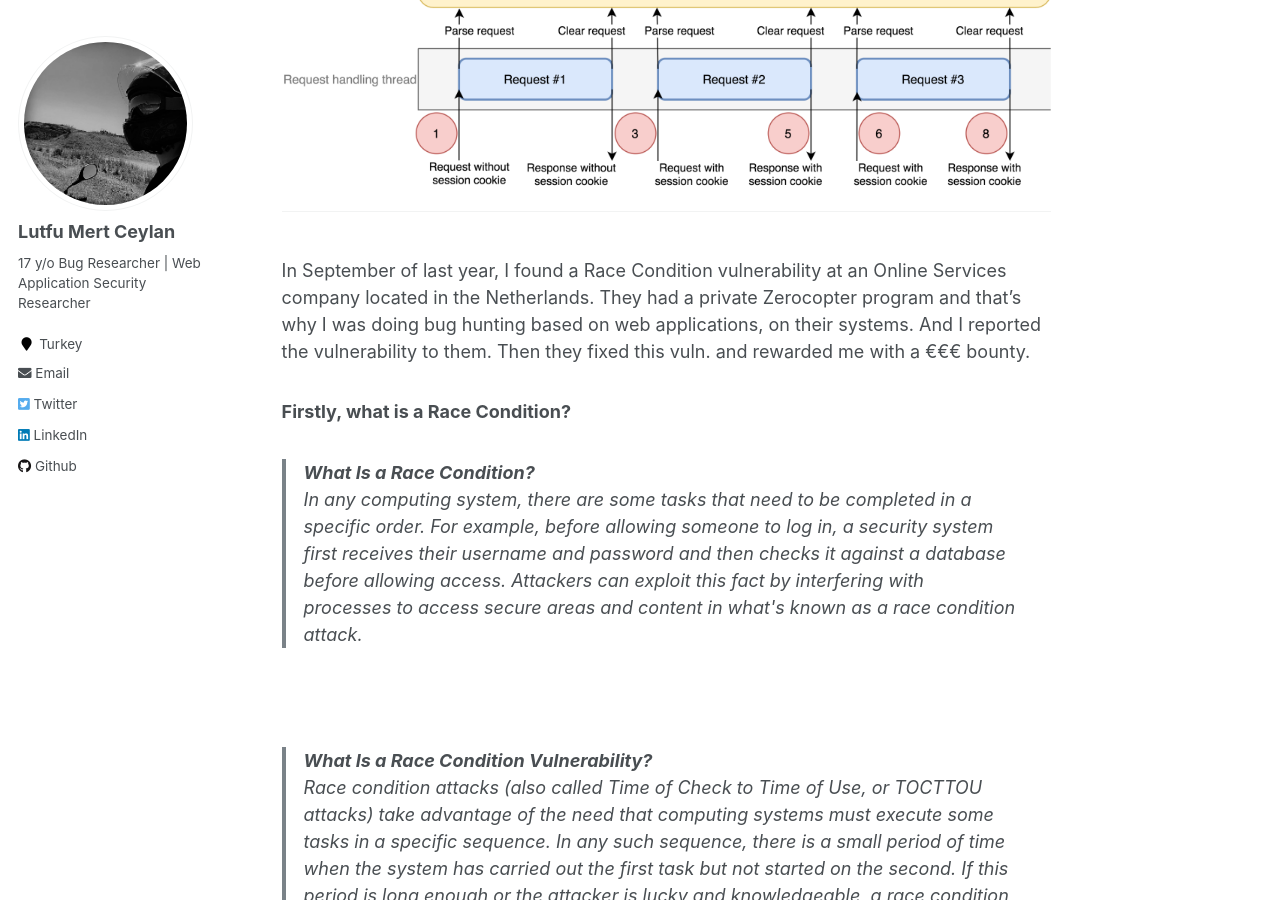
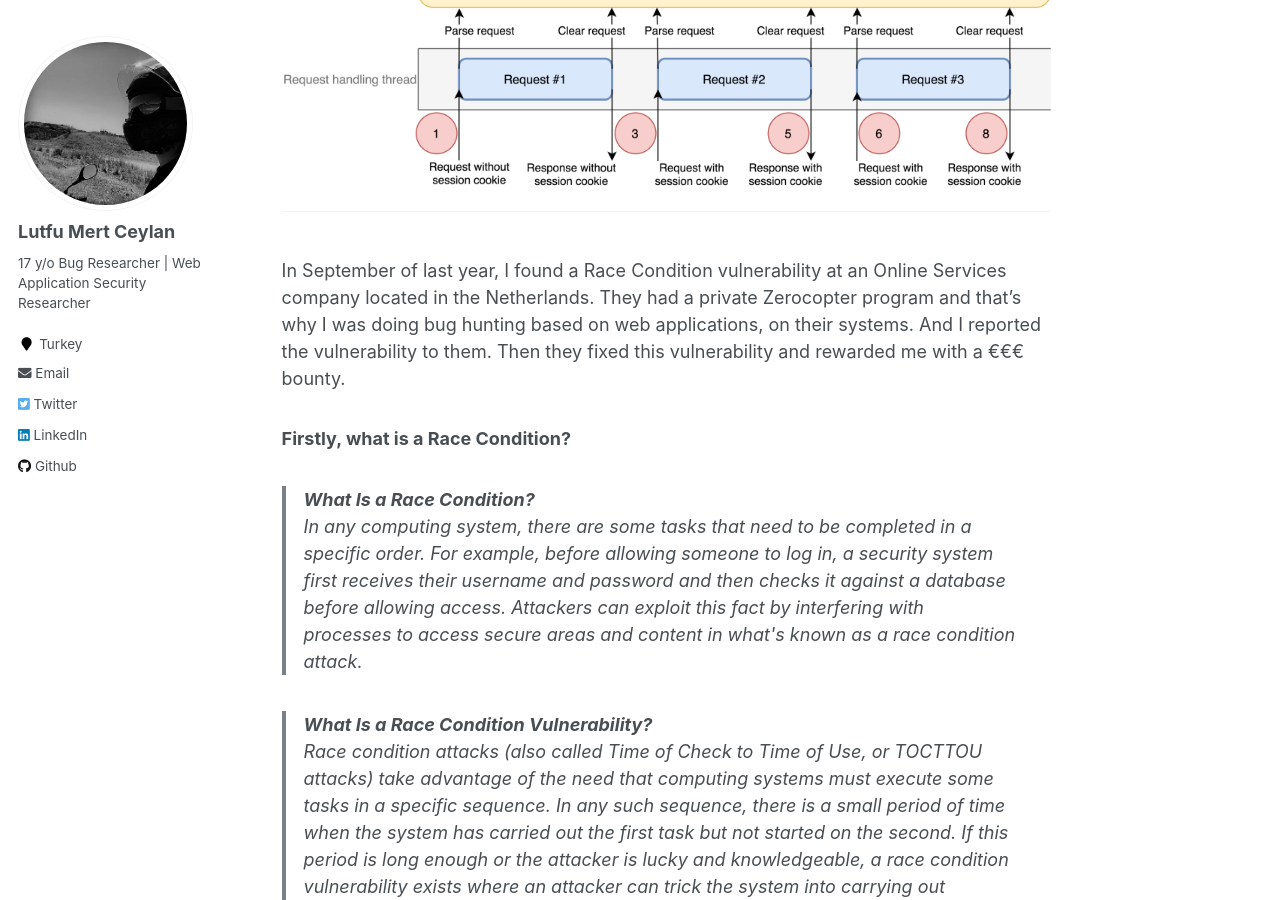
Before and after one commit to lutfumertceylan/mywebsite, a Jekyll site: the page built from _posts/2021-09-19-race-condition-limit-bypass.md, in a window 1280 px wide and 900 px high, scrolled down 396 px. Built offline with Jekyll 4.4.1, drawn with Linux system fonts in a browser that asks for light colours; comment, search, counter and statistics services are not loaded.

Commit message:
Update 2021-09-19-race-condition-limit-bypass.md

```diff
--- a/_posts/2021-09-19-race-condition-limit-bypass.md
+++ b/_posts/2021-09-19-race-condition-limit-bypass.md
@@ -16,7 +16,7 @@ excerpt: "In September of last year, I found a Race Condition vulnerability at a
 <img src="/images/race.png"><br>
 <hr><br>
 In September of last year, I found a Race Condition vulnerability at an Online Services company located in the Netherlands. They had a private Zerocopter
-program and that's why I was doing bug hunting based on web applications, on their systems. And I reported the vulnerability to them. Then they fixed this vuln. and rewarded me with a €€€ bounty.
+program and that's why I was doing bug hunting based on web applications, on their systems. And I reported the vulnerability to them. Then they fixed this vulnerability and rewarded me with a €€€ bounty.
 
 
 ### Firstly, what is a Race Condition?
@@ -24,14 +24,13 @@ program and that's why I was doing bug hunting based on web applications, on the
 <blockquote>
 <b>What Is a Race Condition?</b><br>
 In any computing system, there are some tasks that need to be completed in a specific order. For example, before allowing someone to log in, a security system first receives their username and password and then checks it against a database before allowing access. Attackers can exploit this fact by interfering with processes to access secure areas and content in what's known as a race condition attack.
-</blockquote> <br>
+</blockquote>
 <blockquote>
 <b>What Is a Race Condition Vulnerability?</b><br>
-Race condition attacks (also called Time of Check to Time of Use, or TOCTTOU attacks) take advantage of the need that computing systems must execute some tasks in a specific sequence. In any such sequence, there is a small period of time when the system has carried out the first task but not started on the second. If this period is long enough or the attacker is lucky and knowledgeable, a race condition vulnerability exists where an attacker can trick the system into carrying out unauthorized actions in addition to its normal processes.
- </blockquote><br>
+Race condition attacks (also called Time of Check to Time of Use, or TOCTTOU attacks) take advantage of the need that computing systems must execute some tasks in a specific sequence. In any such sequence, there is a small period of time when the system has carried out the first task but not started on the second. If this period is long enough or the attacker is lucky and knowledgeable, a race condition vulnerability exists where an attacker can trick the system into carrying out unauthorized actions in addition to its normal processes.<br>
+  There are two main ways this attack is carried out:
+ </blockquote>
 <blockquote>
-There are two main ways this attack is carried out:
- <br>
 <b>Interference by an untrusted process</b> - The attacker inserts a piece of code in between the steps of a secure process.
   <br><br>
 <b>Interference by a trusted process</b> - The attacker exploits two different processes that share some state in common.
```
